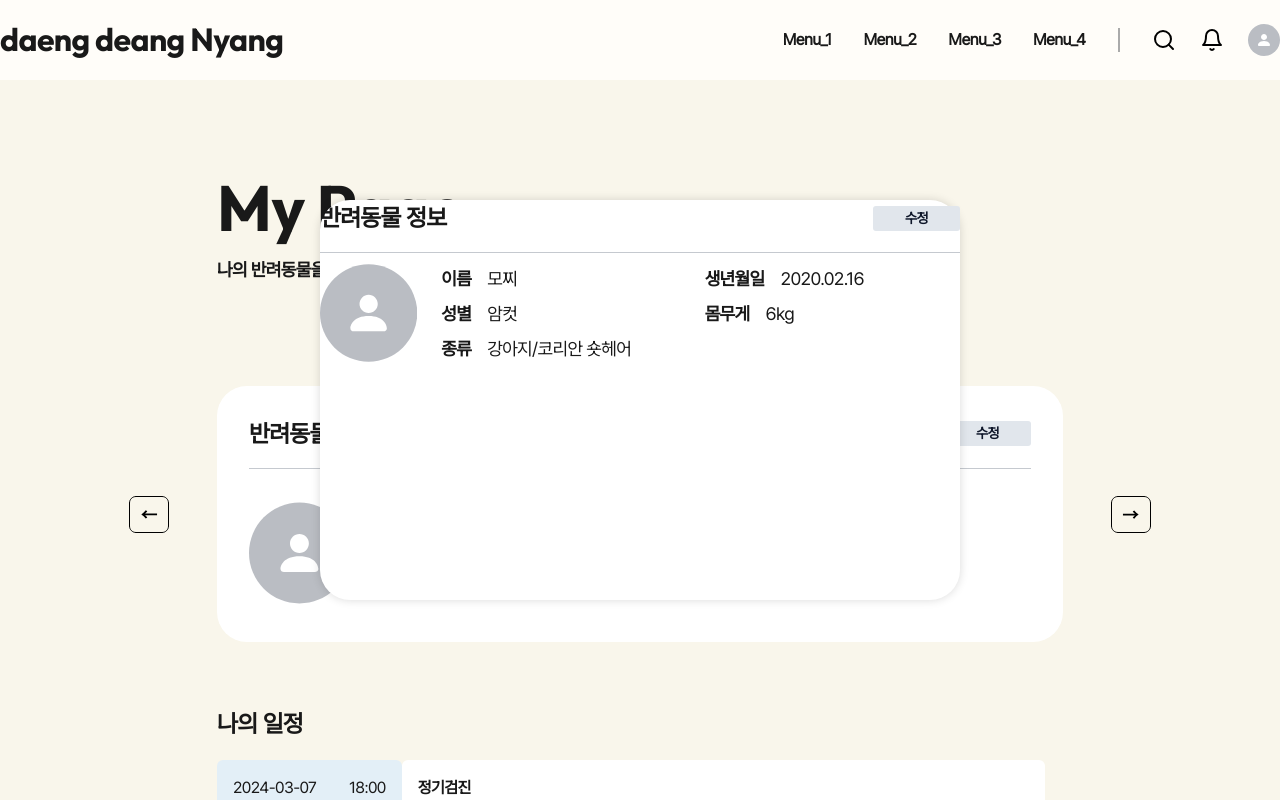
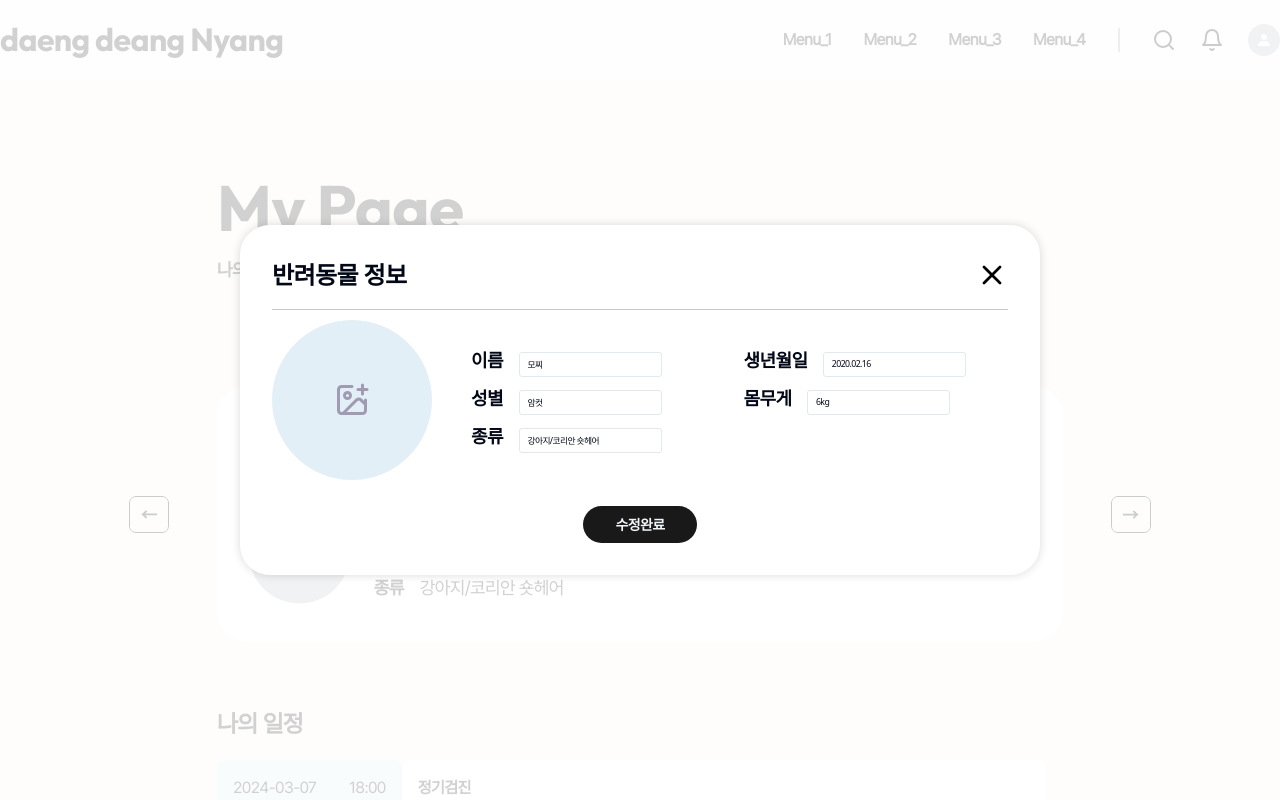
Before and after one commit to LeeDongTak/daeng-daeng-nyang, a Next.js app: page /profile in a window 1280 px wide. Both pictures are taken after a click on the button "수정". Shown: the top 800 px of the page. Built offline with nearby package versions, Linux system fonts and the light colour scheme.

Commit message:
🎉update: 수정모달 제작 완료
반려동물 정보를 수정할 수 잇는 모달을 만들었습니다.

```diff
--- a/src/components/profile/Profile.tsx
+++ b/src/components/profile/Profile.tsx
@@ -1,7 +1,6 @@
 import { cn } from '@/lib/utils';
 import MyGallery from './my-gallery/MyGallery';
 import PetList from './pet-list/PetList';
-import PetUpdateModal from './pet-update-modal/PetUpdateModal';
 import ProfileTitle from './profile-title/ProfileTitle';
 import Schedule from './schedule/Schedule';
 
@@ -17,7 +16,6 @@ const Profile = () => {
         <PetList />
         <Schedule />
         <MyGallery />
-        <PetUpdateModal />
       </div>
     </div>
   );
--- a/src/components/profile/pet-list/PetLstItem.tsx
+++ b/src/components/profile/pet-list/PetLstItem.tsx
@@ -1,15 +1,22 @@
 import Title from '@/components/common/Title';
 import { Button } from '@/components/ui/button';
+import { useModal } from '@/hooks/client/ui/useModal';
 import { cn } from '@/lib/utils';
 import Avatar from '../../../../public/icons/avatar.svg';
+import PetUpdateModal from '../pet-update-modal/PetUpdateModal';
 
 const PetLstItem = () => {
+  const { DaengModal } = useModal();
   const PET_INFO_GROUP = {
     name: ['이름', '모찌'],
     birthDate: ['생년월일', '2020.02.16'],
     gender: ['성별', '암컷'],
     weight: ['몸무게', '6kg'],
     breed: ['종류', '강아지/코리안 숏헤어'],
+  };
+
+  const clickPetInfoUpdateHandler = () => {
+    DaengModal.fire(<PetUpdateModal petId={'1'} />);
   };
 
   return (
@@ -24,7 +31,7 @@ const PetLstItem = () => {
         )}
       >
         <Title level={5} className="text-[2.4rem] h-auto m-0 font-[600]" text="반려동물 정보" />
-        <Button type="button" variant={'update'} text="수정" />
+        <Button type="button" variant={'update'} text="수정" onClick={clickPetInfoUpdateHandler} />
       </div>
       <div className={cn('flex justify-start items-center w-[100%] gap-[2.4rem]')}>
         <div className={cn('w-[12rem] h-[12rem] rounded-[50%]')}>
--- a/src/components/profile/pet-update-modal/PetUpdateModal.tsx
+++ b/src/components/profile/pet-update-modal/PetUpdateModal.tsx
@@ -1,22 +1,39 @@
 import Title from '@/components/common/Title';
+import LayoutForm from '@/components/common/form/form-layout/LayoutForm';
+import FileController from '@/components/common/form/input-file/FileController';
+import CustomInput from '@/components/common/form/input-text/CustomInput';
+import FileInput from '@/components/regist-pet/pet-form/fileInput/FileInput';
+import PreviewImage from '@/components/regist-pet/preview-image/PreviewImage';
 import { Button } from '@/components/ui/button';
+import useModalCloseHandler from '@/hooks/client/useModalCloseHandler';
 import { cn } from '@/lib/utils';
-import Avatar from '../../../../public/icons/avatar.svg';
+import { Fragment } from 'react';
+import { useForm } from 'react-hook-form';
+import X from '../../../../public/icons/x.svg';
 
-const PetUpdateModal = () => {
-  const PET_INFO_GROUP = {
-    name: ['이름', '모찌'],
-    birthDate: ['생년월일', '2020.02.16'],
-    gender: ['성별', '암컷'],
-    weight: ['몸무게', '6kg'],
-    breed: ['종류', '강아지/코리안 숏헤어'],
+const PetUpdateModal = ({ modalId, petId }: { modalId?: string; petId: string }) => {
+  const { clickModalCloseHandler } = useModalCloseHandler();
+  const PET_INFO_TITLE_GROUP = [['이름'], '생년월일', '성별', '몸무게', '종류'];
+  const PET_INFO_VALUE_GROUP = {
+    name: '모찌',
+    birthDate: '2020.02.16',
+    gender: '암컷',
+    weight: '6kg',
+    breed: '강아지/코리안 숏헤어',
   };
+  const form = useForm({
+    defaultValues: PET_INFO_VALUE_GROUP,
+  });
+
+  const submitHandler = data => {};
   return (
+    <LayoutForm form={form}>
+      <form onSubmit={form.handleSubmit(submitHandler)}>
         <div
           className={cn(
-        `fixed z-[500] top-[calc(50%-25%)] left-[calc(50%-25%)] w-[50%] h-[50%]
-         bg-white shadow-[0_0_1rem_0_rgba(0,0,0,0.15)]
-         rounded-[3rem]`,
+            `fixed z-[500] top-[50%] left-[calc(50%-400px)] translate-y-[-50%] w-[80rem] h-[auto]
+          bg-white shadow-[0_0_1rem_0_rgba(0,0,0,0.15)]  rounded-[3rem] p-[3.2rem]
+            flex flex-col gap-[1rem]`,
           )}
         >
           <div
@@ -25,24 +42,49 @@ const PetUpdateModal = () => {
             )}
           >
             <Title level={5} className="text-[2.4rem] h-auto m-0 font-[600]" text="반려동물 정보" />
-        <Button type="button" variant={'update'} text="수정" />
+            <span className={cn('cursor-pointer group ')} onClick={() => clickModalCloseHandler(modalId)}>
+              <span
+                className={cn(
+                  'cursor-pointer group-hover:[&_path]:stroke-[#ccc] group-hover:[&_path]:transition group-hover:[&_path]:duration-200',
+                )}
+              >
+                <X width={'3.2rem'} height={'3.2rem'} />
+              </span>
+            </span>
           </div>
           <div className={cn('flex justify-start items-center w-[100%] gap-[2.4rem]')}>
-        <div className={cn('w-[12rem] h-[12rem] rounded-[50%]')}>
-          <Avatar width={'100%'} height={'100%'} />
+            <div className={cn('w-[24rem] h-auto')}>
+              <FileController
+                name="file"
+                control={form.control}
+                render={({ base64, register, remove, select, ...props }) => (
+                  <Fragment>
+                    <PreviewImage remove={remove} base64={base64} />
+                    <FileInput register={register} />
+                  </Fragment>
+                )}
+              />
+              {/* <Avatar width={'100%'} height={'100%'} /> */}
             </div>
-        <div className={cn('flex flex-wrap justify-start items-start w-[100%] text-[1.8rem] font-[400] gap-[0.8rem]')}>
-          {Object.values(PET_INFO_GROUP).map(item => {
+            <div
+              className={cn('flex flex-wrap justify-start items-start w-[100%] text-[1.8rem] font-[400] gap-[0.8rem]')}
+            >
+              {Object.values(PET_INFO_VALUE_GROUP).map((item, index) => {
                 return (
-              <div className={cn('w-[calc(50%-0.4rem)]')} key={item[0]}>
-                <span className={cn('font-[600] mr-[1.6rem]')}>{item[0]}</span>
-                <span>{item[1]}</span>
+                  <div className={cn('flex w-[calc(50%-0.4rem)]')} key={Object.keys(PET_INFO_VALUE_GROUP)[index]}>
+                    <span className={cn('font-[600] mr-[1.6rem]')}>{PET_INFO_TITLE_GROUP[index]}</span>
+                    <CustomInput control={form.control} name={Object.keys(PET_INFO_VALUE_GROUP)[index]} label=" " />
                   </div>
                 );
               })}
             </div>
           </div>
+          <div className={cn('flex justify-center items-center w-[100%] pt-[1.6rem]')}>
+            <Button type="submit" variant="modal" size="modal" text="수정완료" />
           </div>
+        </div>
+      </form>
+    </LayoutForm>
   );
 };
 
--- a/src/hooks/client/useModalCloseHandler.ts
+++ b/src/hooks/client/useModalCloseHandler.ts
@@ -10,10 +10,11 @@ const useModalCloseHandler = () => {
    * <button onclick={()=>{clickModalCloseHandler(modalId)}} />
    * @param modalId
    */
-  const clickModalCloseHandler = (modalId: string) => {
+  const clickModalCloseHandler = (modalId?: string) => {
     DaengModal.hide(modalId ?? '');
-  }
- return {clickModalCloseHandler}
+  };
+
+ return { clickModalCloseHandler };
 }
 
-export default useModalCloseHandler
+export default useModalCloseHandler;
```
Lines whose indentation alone changed are shown as unchanged.
